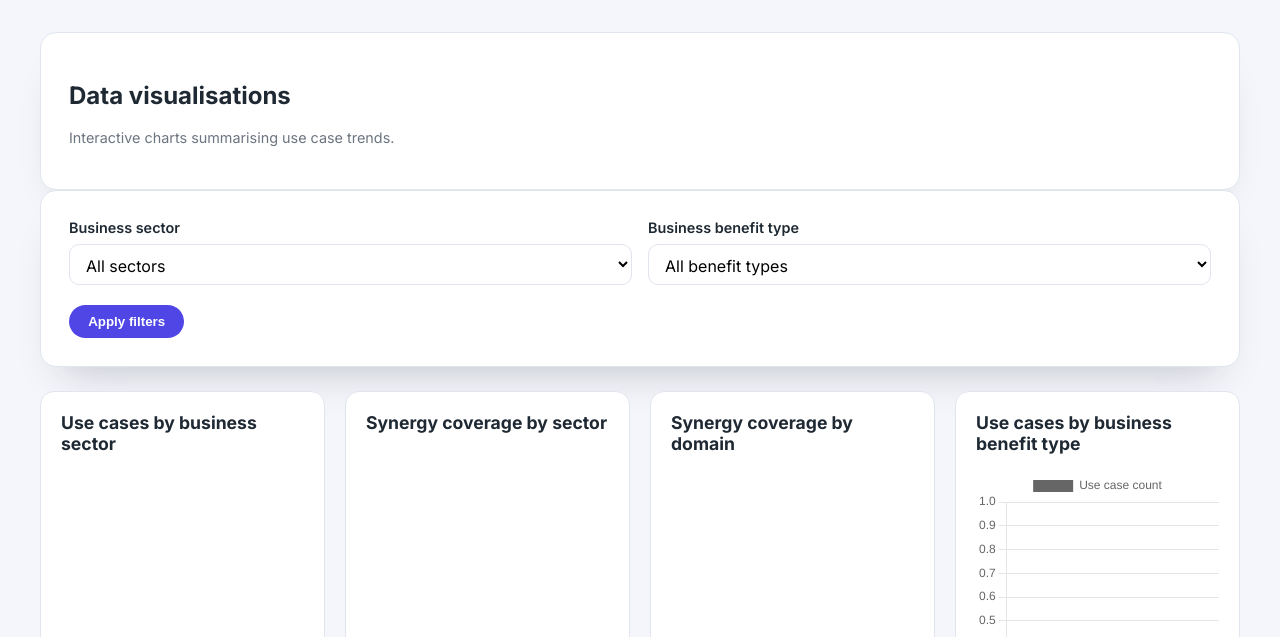
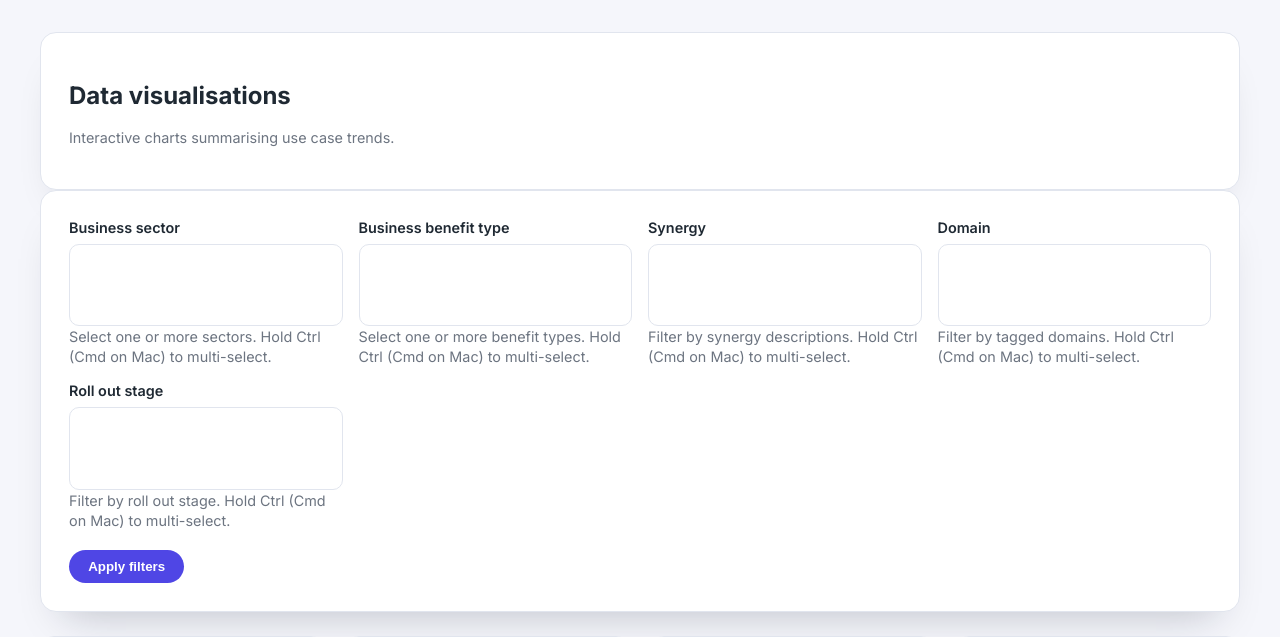
Before and after one commit to Neperienx/useCaseRepo, a Flask app: page /visualizations in a window 1280 px wide. Shown: the part 73-710 px from the top of the page. Run offline with Flask 3, Linux system fonts and the light colour scheme; the visitor is signed in with stand-in values (Sample User, id 1); data that the repository does not hold is empty; a map, chart or similar area stays blank; some libraries are stand-ins or nearby versions.

Commit message:
Enable multi-select visualization filters

```diff
--- a/app.py
+++ b/app.py
@@ -890,14 +890,16 @@ def _prepare_visualization_filters(
 
         if filter_type == "select":
             param_name = f"filter_{slug}"
-            selected_value = (query_args.get(param_name) or "").strip()
+            raw_values = query_args.getlist(param_name)
+            selected_values = [value for value in raw_values if value != ""]
             options = _build_select_filter_options(all_use_cases, field, config)
-            if selected_value:
+            if selected_values:
                 filtered_use_cases = [
                     use_case
                     for use_case in filtered_use_cases
-                    if _filter_option_key(getattr(use_case, field, None))
-                    == selected_value
+                    if _value_matches_select_filter(
+                        getattr(use_case, field, None), selected_values, config
+                    )
                 ]
             prepared_filters.append(
                 {
@@ -905,10 +907,14 @@ def _prepare_visualization_filters(
                     "label": label,
                     "type": "select",
                     "param": param_name,
-                    "value": selected_value,
+                    "values": selected_values,
                     "options": options,
                     "empty_label": config.get("empty_label") or "All",
-                    "is_active": bool(selected_value),
+                    "is_active": bool(selected_values),
+                    "size": config.get("size")
+                    or max(3, min(len(options), 8)),
+                    "help_text": config.get("help_text")
+                    or "Leave unselected to include all values.",
                 }
             )
         elif filter_type == "range":
@@ -1012,10 +1018,11 @@ def _build_select_filter_options(
     seen: dict[str, str] = {}
     for use_case in use_cases:
         raw_value = getattr(use_case, field, None)
-        key = _filter_option_key(raw_value)
-        label = _filter_option_label(raw_value, config)
-        if key not in seen:
-            seen[key] = label
+        for value in _split_filter_values(raw_value, config):
+            key = _filter_option_key(value)
+            label = _filter_option_label(value, config)
+            if key not in seen:
+                seen[key] = label
     options = [
         {"value": value, "label": label}
         for value, label in sorted(
@@ -1042,6 +1049,26 @@ def _filter_option_label(value, config: dict) -> str:
         text = value.strip()
         return text or missing_label
     return str(value)
+
+
+def _split_filter_values(value, config: dict) -> list:
+    separator = config.get("value_separator")
+    if separator and isinstance(value, str):
+        parts = [part.strip() for part in value.split(separator)]
+        parts = [part for part in parts if part]
+        if parts:
+            return parts
+        return [""]
+    return [value]
+
+
+def _value_matches_select_filter(value, selected: list[str], config: dict) -> bool:
+    if not selected:
+        return True
+    return any(
+        _filter_option_key(candidate) in selected
+        for candidate in _split_filter_values(value, config)
+    )
 
 
 def _parse_filter_number(value) -> float | None:
--- a/templates/visualizations.html
+++ b/templates/visualizations.html
@@ -26,12 +26,18 @@
                 <label>{{ filter.label }}</label>
               {% endif %}
               {% if filter.type == 'select' %}
-                <select id="{{ filter.param }}" name="{{ filter.param }}">
-                  <option value="">{{ filter.empty_label }}</option>
+                <select
+                  id="{{ filter.param }}"
+                  name="{{ filter.param }}"
+                  multiple
+                  size="{{ filter.size }}"
+                  aria-describedby="{{ filter.param }}-help"
+                >
                   {% for option in filter.options %}
-                    <option value="{{ option.value }}" {% if option.value == filter.value %}selected{% endif %}>{{ option.label }}</option>
+                    <option value="{{ option.value }}" {% if option.value in filter.values %}selected{% endif %}>{{ option.label }}</option>
                   {% endfor %}
                 </select>
+                <small id="{{ filter.param }}-help" class="muted">{{ filter.help_text }}</small>
               {% elif filter.type == 'range' %}
                 <div class="filter-range-inputs">
                   <input
--- a/use_case_config.json
+++ b/use_case_config.json
@@ -100,7 +100,8 @@
         "type": "select",
         "allowed_roles": ["admin", "reader"],
         "empty_label": "All sectors",
-        "missing_label": "Not specified"
+        "missing_label": "Not specified",
+        "help_text": "Select one or more sectors. Hold Ctrl (Cmd on Mac) to multi-select."
       },
       {
         "id": "benefit-type",
@@ -109,7 +110,39 @@
         "type": "select",
         "allowed_roles": ["admin", "reader"],
         "empty_label": "All benefit types",
-        "missing_label": "Not specified"
+        "missing_label": "Not specified",
+        "help_text": "Select one or more benefit types. Hold Ctrl (Cmd on Mac) to multi-select."
+      },
+      {
+        "id": "synergy",
+        "field": "synergy",
+        "label": "Synergy",
+        "type": "select",
+        "allowed_roles": ["admin", "reader"],
+        "empty_label": "All synergies",
+        "missing_label": "Not specified",
+        "help_text": "Filter by synergy descriptions. Hold Ctrl (Cmd on Mac) to multi-select."
+      },
+      {
+        "id": "domain",
+        "field": "tags",
+        "label": "Domain",
+        "type": "select",
+        "allowed_roles": ["admin", "reader"],
+        "empty_label": "All domains",
+        "missing_label": "Not specified",
+        "value_separator": ",",
+        "help_text": "Filter by tagged domains. Hold Ctrl (Cmd on Mac) to multi-select."
+      },
+      {
+        "id": "rollout-stage",
+        "field": "data_source",
+        "label": "Roll out stage",
+        "type": "select",
+        "allowed_roles": ["admin", "reader"],
+        "empty_label": "All stages",
+        "missing_label": "Not specified",
+        "help_text": "Filter by roll out stage. Hold Ctrl (Cmd on Mac) to multi-select."
       },
       {
         "id": "business-value",
```
